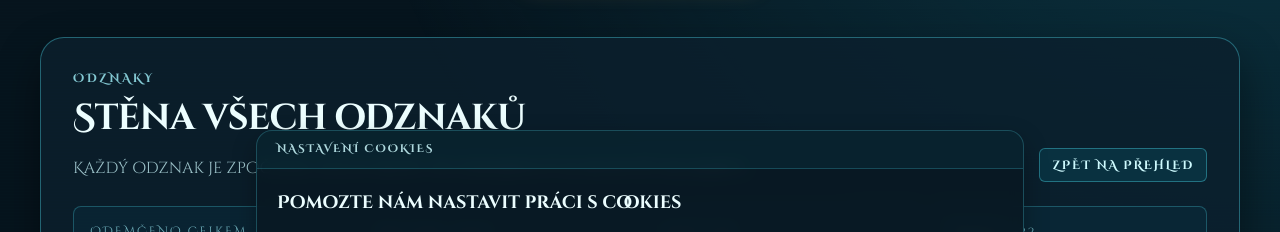
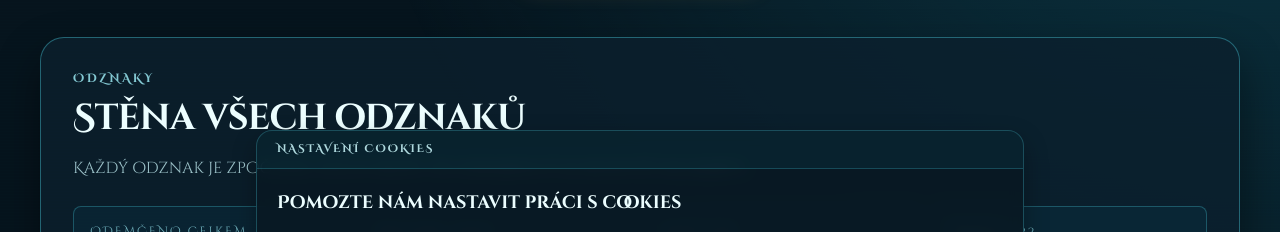
Before and after one commit to maxnesss/praha211, a Next.js app: page /badges in a window 1280 px wide. Shown: the part 382-614 px from the top of the page. Built offline with nearby package versions, Linux system fonts and the light colour scheme; no server answers; the database is empty; sample sign-in values are in the browser's storage.

Commit message:
chore: remove badges back-to-overview button

```diff
--- a/app/badges/page.tsx
+++ b/app/badges/page.tsx
@@ -95,7 +95,7 @@ export default async function BadgesPage() {
 
       <section className={metro.shellContent}>
         <div className={`${metro.pageReveal} rounded-3xl border border-cyan-300/35 bg-[#0c202e]/80 p-6 shadow-[0_20px_44px_rgba(0,0,0,0.44)] sm:p-8`}>
-          <div className="flex flex-wrap items-end justify-between gap-4">
+          <div>
             <div>
               <p className="text-xs font-semibold uppercase tracking-[0.2em] text-cyan-200/80">
                 Odznaky
@@ -107,13 +107,6 @@ export default async function BadgesPage() {
                 Každý odznak je zpočátku duch (šedý). Po odemknutí se rozsvítí do barvy.
               </p>
             </div>
-
-            <Link
-              href="/overview"
-              className="rounded-md border border-cyan-300/35 bg-cyan-400/10 px-3 py-2 text-xs font-semibold uppercase tracking-[0.14em] text-cyan-100 transition-colors hover:bg-cyan-400/20"
-            >
-              Zpět na přehled
-            </Link>
           </div>
 
           <div className="mt-6 grid gap-3 sm:grid-cols-2 lg:grid-cols-4">
```
